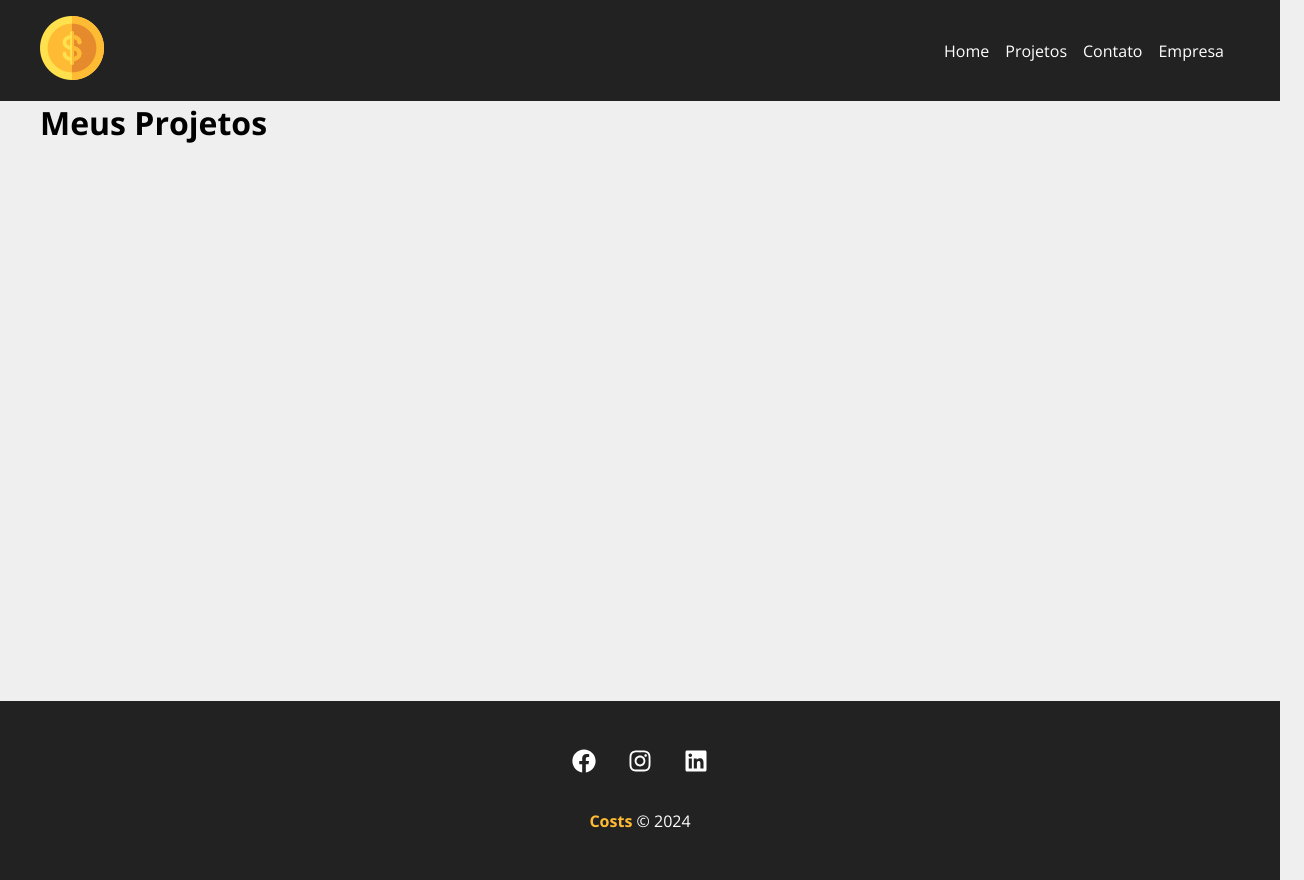
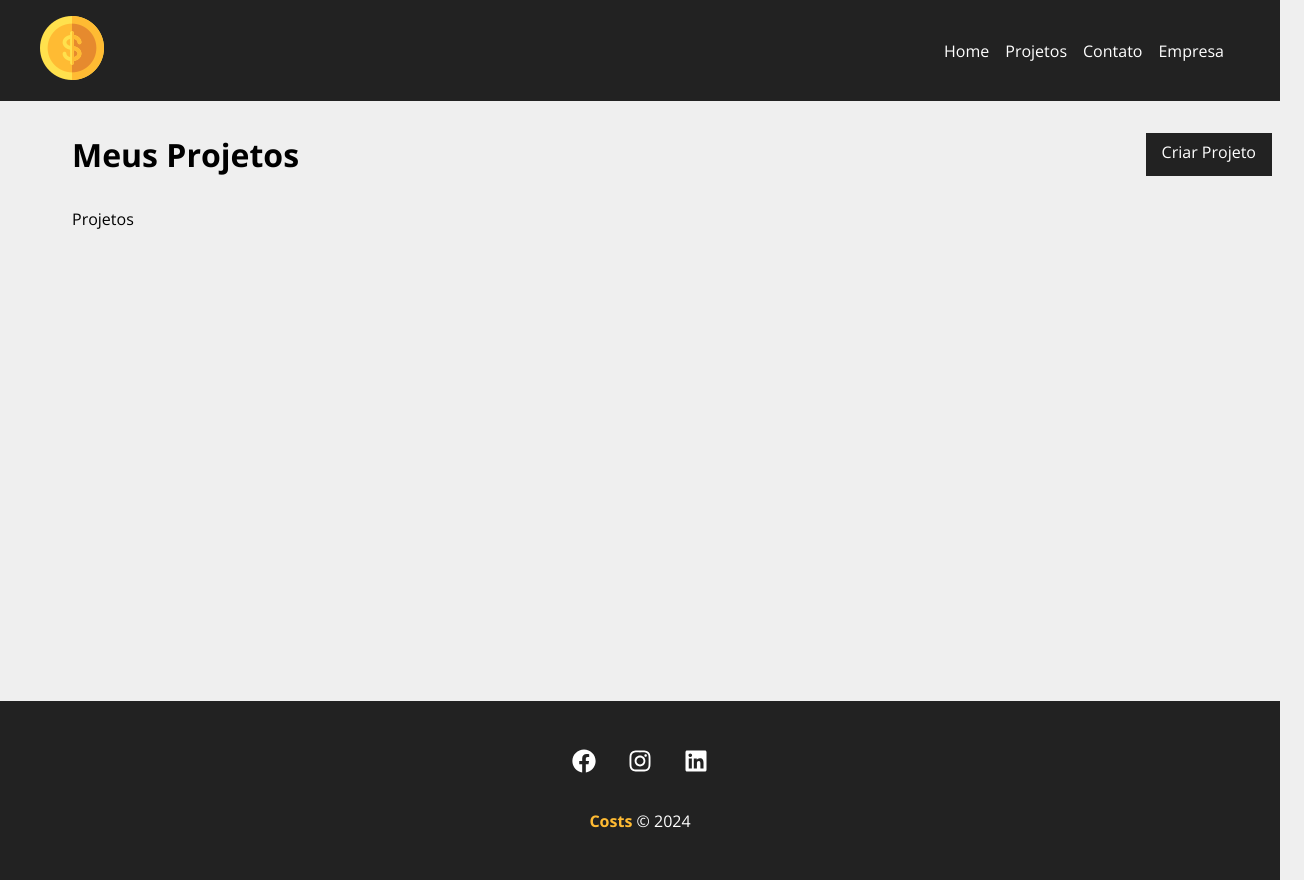
Before and after one commit to MarceloRother/Brincando-com-React, a React (Create React App) app in the folder costs/: page /projects in a window 1280 px wide. Shown: the whole page, 1304 px wide, since content can reach past the window. Built offline with nearby package versions, Linux system fonts and the light colour scheme.

Commit message:
Criando Dashboard - Aula 9

```diff
--- a/costs/src/components/pages/Projects.js
+++ b/costs/src/components/pages/Projects.js
@@ -1,6 +1,10 @@
 import { useLocation } from "react-router-dom";
 
 import Message from "../layout/Message";
+import Container from "../layout/Container"
+import LinkButton from "../layout/LinkButton";
+
+import styles from './Projects.module.css'
 
 function Projects() {
 
@@ -9,12 +13,16 @@
   if(location.state) {
     message = location.state.message
   }
-
-
     return (
-      <div>
+      <div className={styles.project_container}>
+        <div className={styles.title_container}>
         <h1>Meus Projetos</h1>
+        <LinkButton to="/newproject" text="Criar Projeto"/>
+        </div>
         {message && <Message type="success" msg={message} />}
+        <Container custimClass="start">
+          <p>Projetos</p>
+        </Container>
       </div>
     )
 }
--- /dev/null
+++ b/costs/src/components/pages/Projects.module.css
@@ -0,0 +1,9 @@
+.project_container {
+    padding: 2em;
+}
+
+.title_container {
+    display: flex;
+    justify-content: space-between;
+    margin-bottom: 2em;
+}
```
